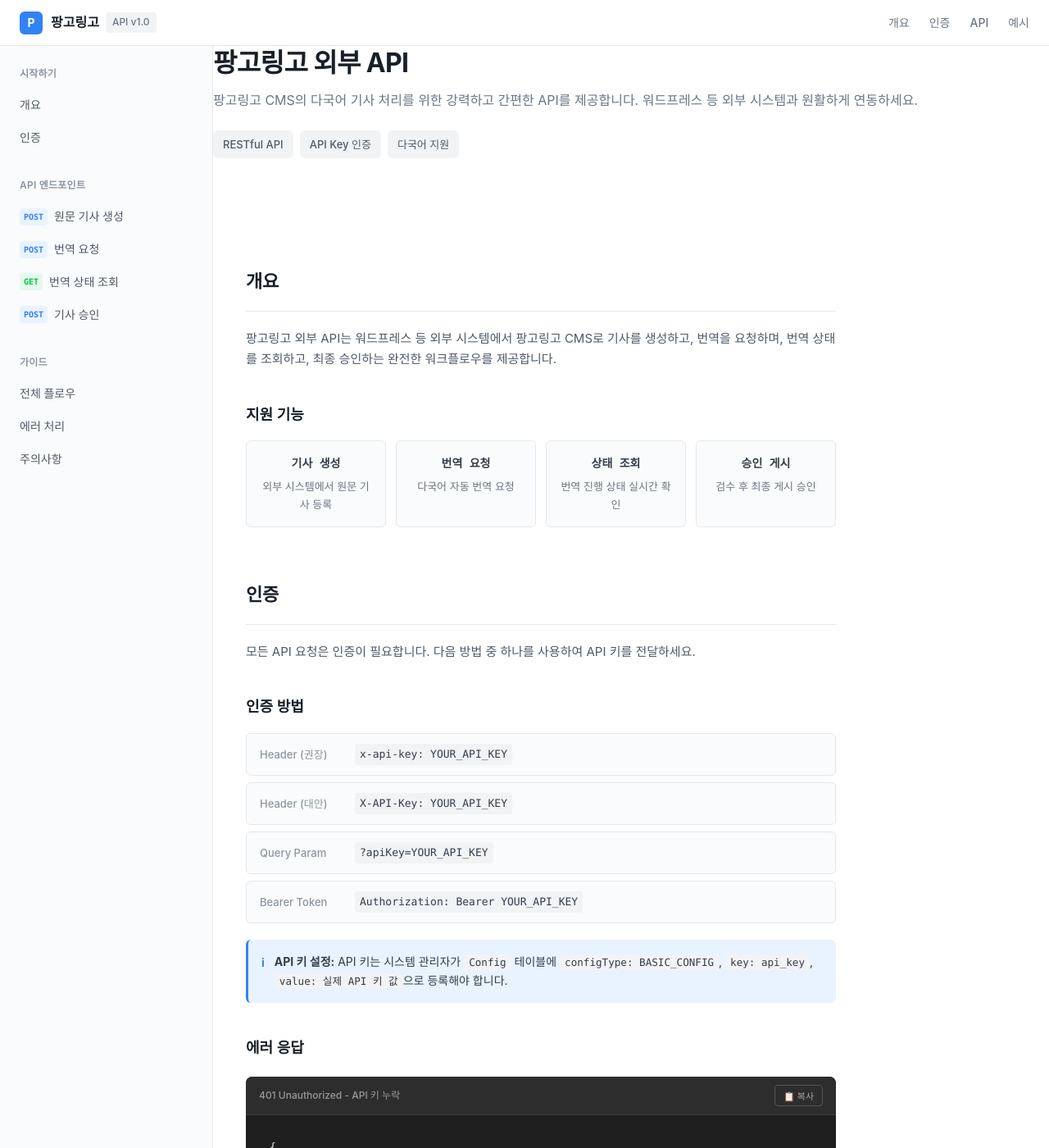
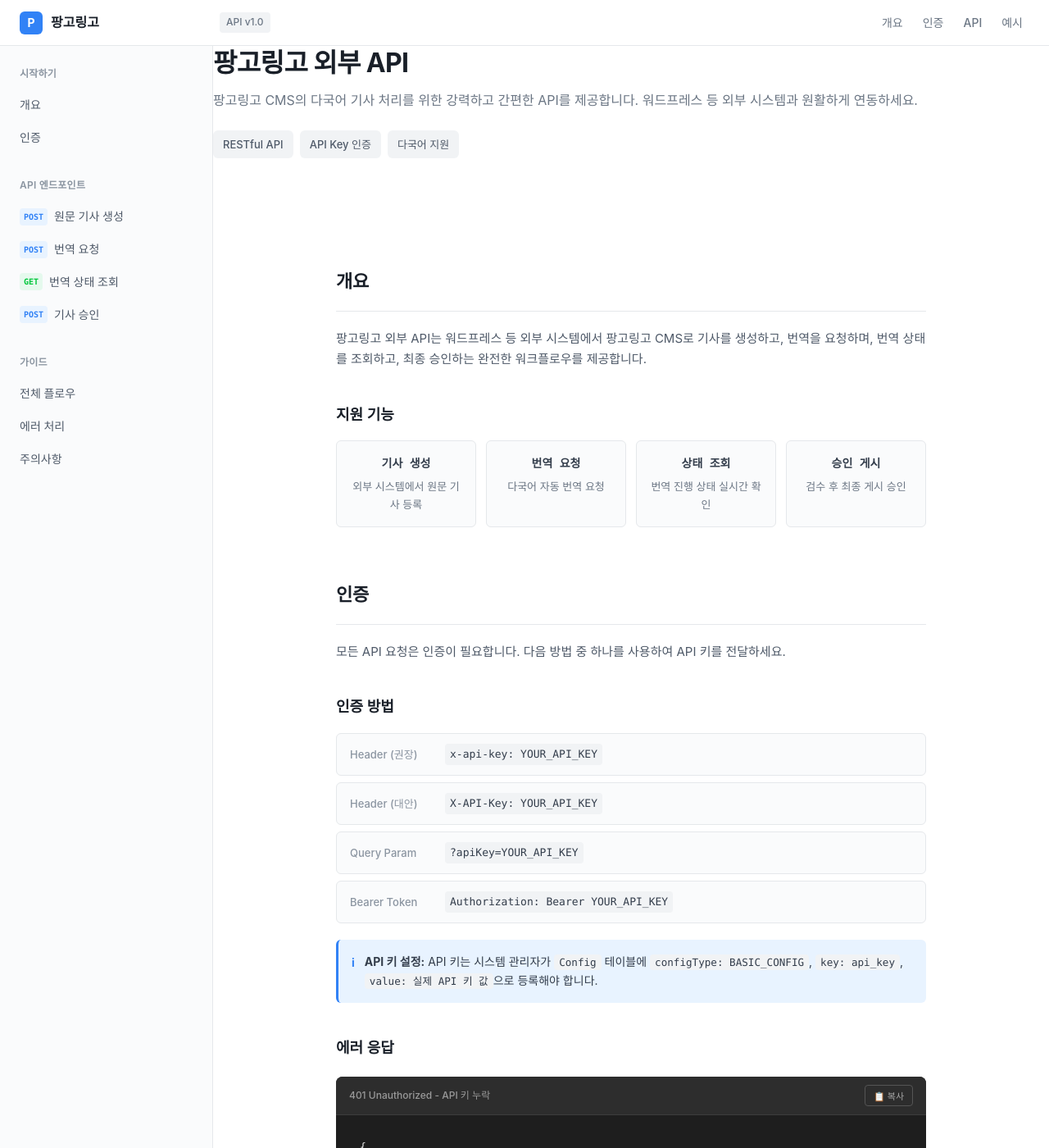
Before and after one commit to pango-gy/pango-lingo-api-docs, a Jekyll site: the page built from index.html, in a window 1280 px wide and 1400 px high. Shown: the whole window at 82% size. Built offline with Jekyll 4.4.1, drawn with Linux system fonts in a browser that asks for light colours; nearby versions of some CDN libraries; some web fonts are replaced.

Commit message:
style: 헤더 로고 영역 사이드바 너비에 맞춤, 컨텐츠 중앙 정렬

```diff
--- a/assets/css/styles.css
+++ b/assets/css/styles.css
@@ -94,7 +94,6 @@
     z-index: 100;
     display: flex;
     align-items: center;
-    padding: 0 24px;
 }
 
 .logo {
@@ -104,6 +103,9 @@
     font-weight: 700;
     font-size: 16px;
     color: var(--color-grey-900);
+    width: var(--sidebar-width);
+    padding-left: 24px;
+    flex-shrink: 0;
 }
 
 .logo-icon {
@@ -133,6 +135,7 @@
     margin-left: auto;
     display: flex;
     gap: 24px;
+    padding-right: 32px;
 }
 
 .header-nav a {
@@ -239,6 +242,7 @@
 
 .content {
     max-width: var(--content-max-width);
+    margin: 0 auto;
     padding: 48px 40px 100px;
 }
 
```
